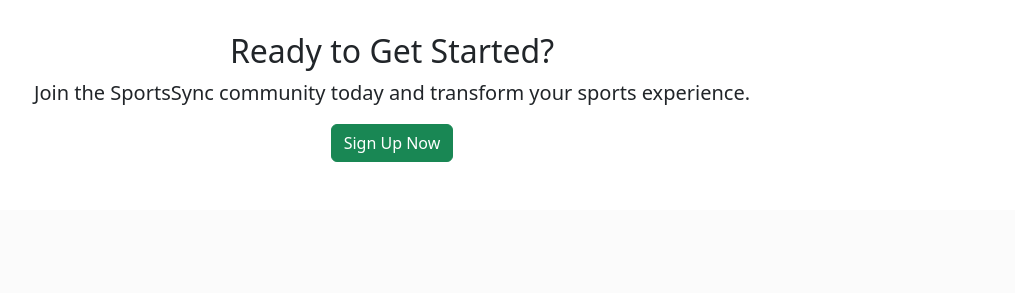
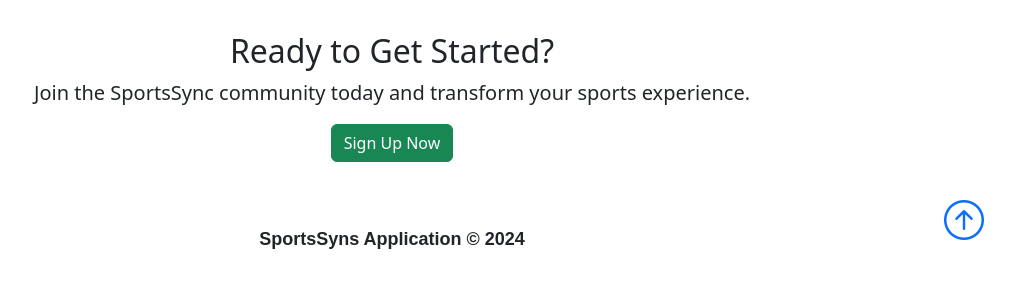
Before and after one commit to DeclanB1/Agile-Web-Development, a Flask app: page / in a window 1280 px wide. Shown: the part 982-1275 px from the top of the page, without its empty margins (248-1263 px from the left). Before the commit the page ends 1144 px from the top, so only its background shows below. Run offline with Flask 3, Linux system fonts and the light colour scheme; some libraries are stand-ins or nearby versions.

Commit message:
add footer

```diff
--- a/src/static/style.css
+++ b/src/static/style.css
@@ -160,3 +160,9 @@ p.details-subtitle {
   color: #155724;
   border-color: #c3e6cb;
 }
+
+#main-footer {
+  font-size: 18px;
+  font-family: Arial, Helvetica, sans-serif;
+  font-weight: bold;
+}
--- a/src/templates/layout.html
+++ b/src/templates/layout.html
@@ -39,6 +39,19 @@
       crossorigin="anonymous"
     ></script>
 
+    <!-- Footer -->
+    <footer
+      class="text-center position-relative pt-3 pb-4"
+      id="main-footer"
+    >
+      <div class="container">
+        <p>SportsSyns Application &copy; 2024</p>
+        <a href="#" class="position-absolute bottom-0 end-0 p-5">
+          <i class="bi bi-arrow-up-circle h1"></i>
+        </a>
+      </div>
+    </footer>
+
     <!-- Custom JavaScript -->
     <script src="{{url_for('static', filename='main.js')}}"></script>
   </body>
```
